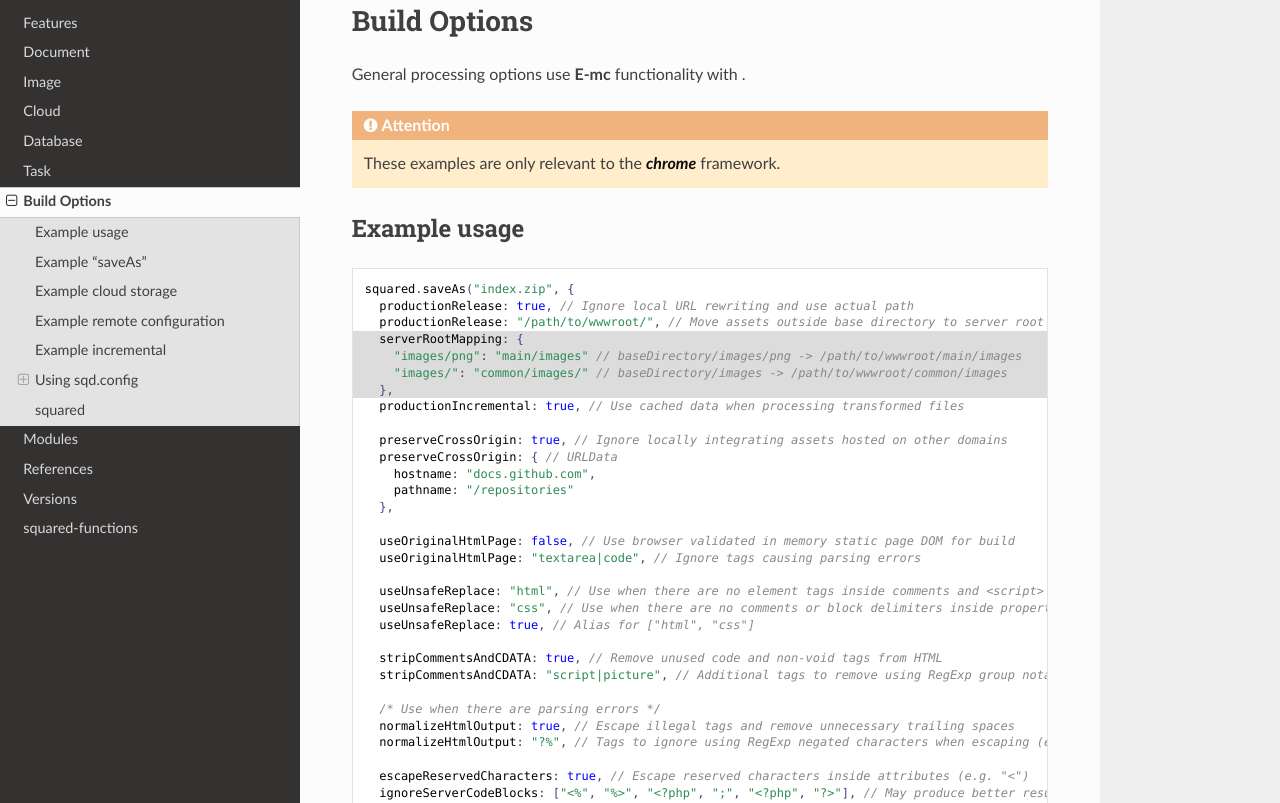
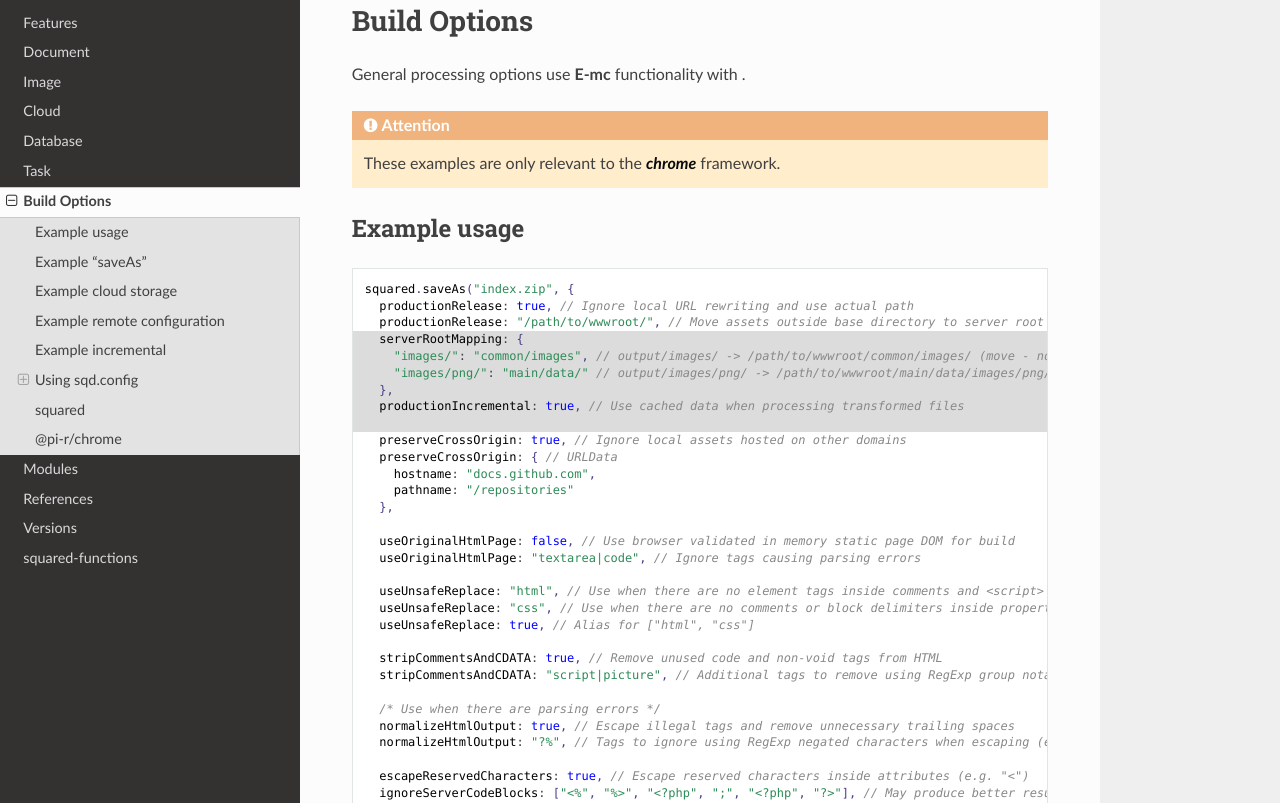
Before and after one commit to anpham6/chrome-docs, a Sphinx documentation site: the page built from source/build.rst, in a window 1280 px wide and 900 px high, cut to the strip 97-900 px from the top of the window. Built offline with Sphinx 7.4.7 and the Read the Docs theme 2.0.0, drawn with Linux system fonts in a browser that asks for light colours; some of the changed text lies outside the part shown.

Commit message:
Build: Output option serverRootMapping was revised.

```diff
--- a/source/build.rst
+++ b/source/build.rst
@@ -12,18 +12,18 @@ Example usage
 .. highlight:: javascript
 
 .. code-block::
-  :emphasize-lines: 4-7,33,44,56,67
+  :emphasize-lines: 4-9,35,46,58,69
 
   squared.saveAs("index.zip", {
     productionRelease: true, // Ignore local URL rewriting and use actual path
     productionRelease: "/path/to/wwwroot/", // Move assets outside base directory to server root directory
     serverRootMapping: {
-      "images/png": "main/images" // baseDirectory/images/png -> /path/to/wwwroot/main/images
-      "images/": "common/images/" // baseDirectory/images -> /path/to/wwwroot/common/images
+      "images/": "common/images", // output/images/ -> /path/to/wwwroot/common/images/ (move - no trailing slash)
+      "images/png/": "main/data/" // output/images/png/ -> /path/to/wwwroot/main/data/images/png/ (append)
     },
     productionIncremental: true, // Use cached data when processing transformed files
 
-    preserveCrossOrigin: true, // Ignore locally integrating assets hosted on other domains
+    preserveCrossOrigin: true, // Ignore local assets hosted on other domains
     preserveCrossOrigin: { // URLData
       hostname: "docs.github.com",
       pathname: "/repositories"
@@ -348,6 +347,13 @@ squared
 
   - *DocumentOutput* property **removeUnusedScope** for CSS minification was created.
 
+@pi-r/chrome
+============
+
+.. versionadded:: 0.8.0
+
+  - *DocumentOutput* property **serverRootMapping** for local path rewriting in :alt:`productionRelease` was created.
+
 .. [#] https://developer.mozilla.org/docs/Web/HTML/Element/script/type/importmap
 .. [#] npm i json5
 .. [#] npm i toml
--- a/source/modules/compress.rst
+++ b/source/modules/compress.rst
@@ -128,7 +128,7 @@ Example usage
     .on("error", err => console.error(err));
 
   const options = {
-    plugin: "tinify",
+    plugin: "@pi-r/tinify",
     format: "png", // Optional with extension
     timeout: 60 * 1000, // 1m
     options: {
```
Also changed, not shown: other parts of source/build.rst (+1 -2 lines), source/modules/core.rst (+4 -3 lines).
